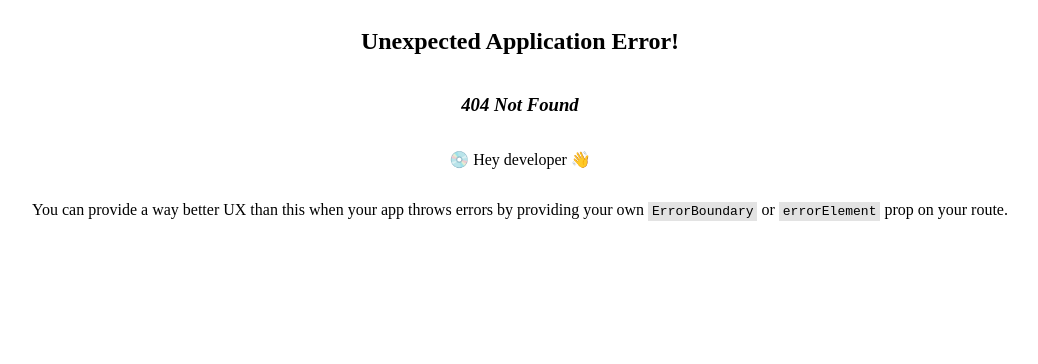
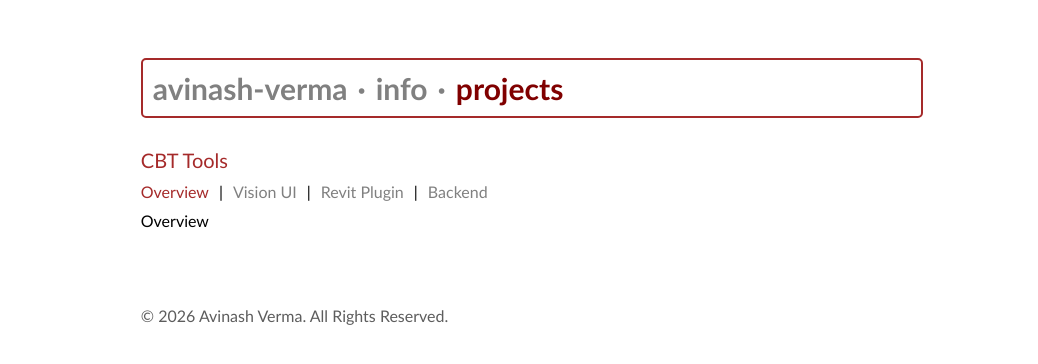
Before and after one commit to Avinash-Verma-26/avinashverma.work, a React (Vite) app: page /projects/cbt-tools in a window 1280 px wide. Before the commit this address had no page. Shown: the top 364 px of the page, without its empty margins (120-1158 px from the left). Built offline with nearby package versions, Linux system fonts and the light colour scheme.

Commit message:
Adding project sub-view with sub nav for details

```diff
--- a/src/App.css
+++ b/src/App.css
@@ -7,6 +7,7 @@
   height: 100vh;
   justify-content: start;
   align-items: start;
+  font-family: "Gill Sans", "Gill Sans MT", Calibri, "Trebuchet MS", sans-serif;
 }
 #root {
   width: 100%;
--- a/src/assets/projects.json
+++ b/src/assets/projects.json
@@ -1,8 +1,8 @@
 [
   {
     "id": 1,
-    "title": "Revit Plugins + Dashboard",
-    "link": "#",
+    "title": "CBT Tools : Revit Plugins + Dashboard",
+    "link": "/projects/cbt-tools",
     "description": "Revit C# add-ins (WebView UI) for model management + cleanup, paired with a React dashboard and MongoDB backend with WebSockets for live metrics."
   },
   {
--- a/src/components/Navigation/Navigation.css
+++ b/src/components/Navigation/Navigation.css
@@ -3,10 +3,14 @@
   flex-direction: row;
   gap: 10px;
   align-items: start;
-  justify-content: center;
+  justify-content: start;
   color: gray;
   font-weight: 600;
+  padding: 10px;
   font-size: 30px;
+  width: 100%;
+  border: 2px solid brown;
+  border-radius: 5px;
   font-family: "Gill Sans", "Gill Sans MT", Calibri, "Trebuchet MS", sans-serif;
 }
 
--- a/src/components/ProjectCard/ProjectCard.tsx
+++ b/src/components/ProjectCard/ProjectCard.tsx
@@ -1,4 +1,5 @@
 import "./ProjectCard.css";
+import { Link } from "react-router-dom";
 type propTypes = {
   title: string;
   description: string;
@@ -8,13 +9,8 @@ type propTypes = {
 const base = import.meta.env.BASE_URL;
 const ProjectCard = ({ title, description, id, link }: propTypes) => {
   const isExternal = link.startsWith("http");
-  return (
-    <a
-      className="project-card project-card-link"
-      href={link}
-      target={isExternal ? "_blank" : undefined}
-      rel={isExternal ? "noopener noreferrer" : undefined}
-    >
+  const content = (
+    <>
       <div className="project-image">
         <img
           className="img img-one"
@@ -32,7 +28,25 @@ const ProjectCard = ({ title, description, id, link }: propTypes) => {
         <div className="project-title">{title}</div>
         <div className="project-description">{description}</div>
       </div>
-    </a>
+    </>
+  );
+  if (isExternal) {
+    return (
+      <a
+        className="project-card project-card-link"
+        href={link}
+        target="_blank"
+        rel="noopener noreferrer"
+      >
+        {content}
+      </a>
+    );
+  }
+
+  return (
+    <Link className="project-card project-card-link" to={link}>
+      {content}
+    </Link>
   );
 };
 
--- /dev/null
+++ b/src/components/ProjectPages/BackendArchitecture.tsx
@@ -0,0 +1,7 @@
+import React from "react";
+
+const BackendArchitecture = () => {
+  return <div>BackendArchitecture</div>;
+};
+
+export default BackendArchitecture;
--- /dev/null
+++ b/src/components/ProjectPages/CBTTools.css
@@ -0,0 +1,17 @@
+.project-page-title {
+  font-size: 20px;
+  color: brown;
+}
+.cbt-tools-container {
+  padding-top: 20px;
+  width: 100%;
+}
+.secondary-nav {
+  display: flex;
+  flex-direction: row;
+  padding: 10px 0;
+  gap: 10px;
+}
+.current-subview {
+  color: brown;
+}
--- /dev/null
+++ b/src/components/ProjectPages/CBTTools.tsx
@@ -0,0 +1,46 @@
+import React from "react";
+import { NavLink, Outlet } from "react-router-dom";
+import "./CBTTools.css";
+
+const CBTTools = () => {
+  return (
+    <div className="cbt-tools-container">
+      <div className="project-page-title">CBT Tools</div>
+      <nav className="secondary-nav">
+        <NavLink
+          className={({ isActive }) => (isActive ? "current-subview" : "")}
+          to={""}
+          end
+        >
+          Overview
+        </NavLink>
+        |
+        <NavLink
+          className={({ isActive }) => (isActive ? "current-subview" : "")}
+          to={"visionUI"}
+        >
+          Vision UI
+        </NavLink>
+        |
+        <NavLink
+          className={({ isActive }) => (isActive ? "current-subview" : "")}
+          to={"revitPlugin"}
+        >
+          Revit Plugin
+        </NavLink>
+        |
+        <NavLink
+          className={({ isActive }) => (isActive ? "current-subview" : "")}
+          to={"backendArch"}
+        >
+          Backend
+        </NavLink>
+      </nav>
+      <div className="project-subview">
+        <Outlet />
+      </div>
+    </div>
+  );
+};
+
+export default CBTTools;
--- /dev/null
+++ b/src/components/ProjectPages/Overview.tsx
@@ -0,0 +1,7 @@
+import React from "react";
+
+const Overview = () => {
+  return <div>Overview</div>;
+};
+
+export default Overview;
--- /dev/null
+++ b/src/components/ProjectPages/RevitPlugin.tsx
@@ -0,0 +1,7 @@
+import React from "react";
+
+const RevitPlugin = () => {
+  return <div>RevitPlugin</div>;
+};
+
+export default RevitPlugin;
--- /dev/null
+++ b/src/components/ProjectPages/VisionUI.tsx
@@ -0,0 +1,7 @@
+import React from "react";
+
+const VisionUI = () => {
+  return <div>VisionUI</div>;
+};
+
+export default VisionUI;
--- a/src/main.tsx
+++ b/src/main.tsx
@@ -5,6 +5,11 @@ import { createBrowserRouter, RouterProvider } from "react-router-dom";
 import Info from "./components/Info/Info.tsx";
 import Projects from "./components/Projects/Projects.tsx";
 import Home from "./components/Home/Home.tsx";
+import CBTTools from "./components/ProjectPages/CBTTools.tsx";
+import Overview from "./components/ProjectPages/Overview.tsx";
+import VisionUI from "./components/ProjectPages/VisionUI.tsx";
+import RevitPlugin from "./components/ProjectPages/RevitPlugin.tsx";
+import BackendArchitecture from "./components/ProjectPages/BackendArchitecture.tsx";
 
 let router = createBrowserRouter([
   {
@@ -20,6 +25,16 @@ let router = createBrowserRouter([
         path: "/projects",
         element: <Projects />,
       },
+      {
+        path: "/projects/cbt-tools",
+        element: <CBTTools />,
+        children: [
+          { index: true, element: <Overview /> },
+          { path: "visionUI", element: <VisionUI /> },
+          { path: "revitPlugin", element: <RevitPlugin /> },
+          { path: "backendArch", element: <BackendArchitecture /> },
+        ],
+      },
     ],
   },
 ]);
```
